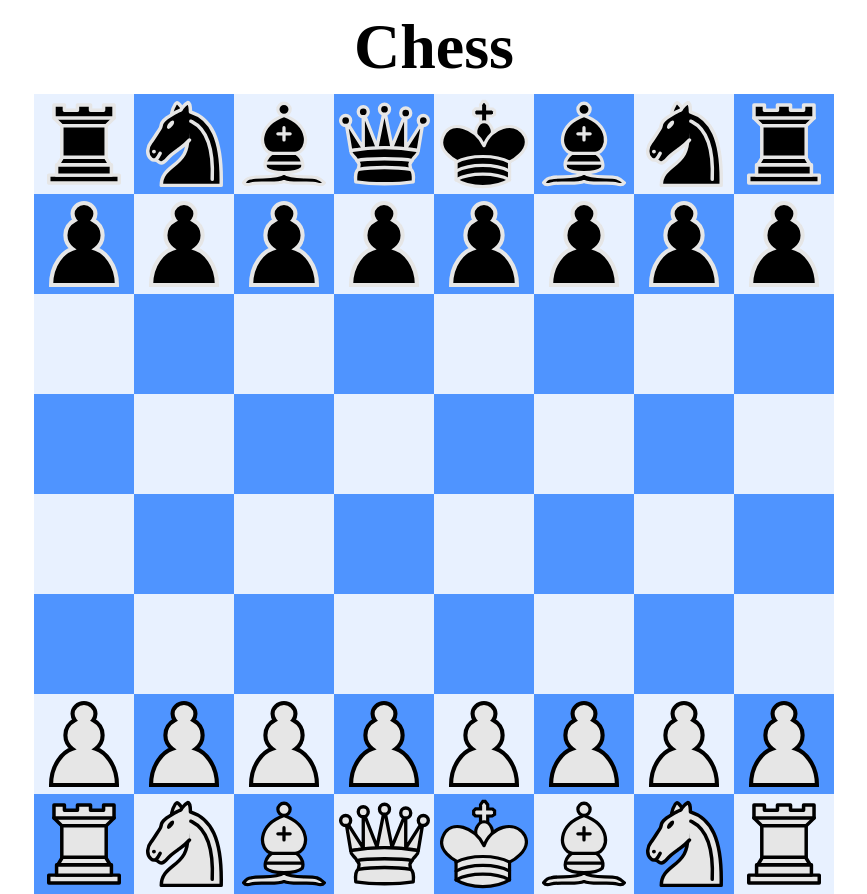
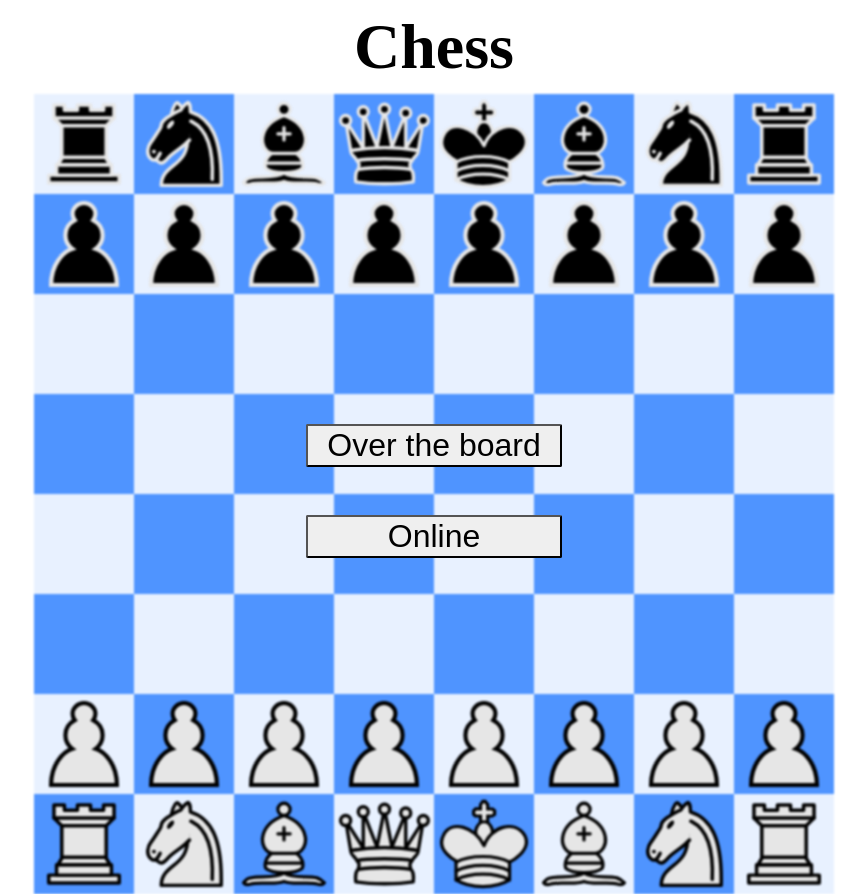
Before and after one commit to CHRISO1503/chess, a React (Vite) app in the folder frontend/: page / in a window 1280 px wide. Shown: the whole page, without its empty margins (206-1073 px from the left). Built offline with nearby package versions, Linux system fonts and the light colour scheme; no server answers.

Commit message:
Created a main menu for choosing game mode

```diff
--- a/frontend/src/components/board.tsx
+++ b/frontend/src/components/game/board.tsx
@@ -1,5 +1,5 @@
 import { useEffect, useState } from "react";
-import { tileWidth } from "../home";
+import { tileWidth } from "./game";
 
 export default function Board() {
     const [tileMap, setTileMap] = useState([] as number[][]);
--- /dev/null
+++ b/frontend/src/components/game/game.tsx
@@ -0,0 +1,119 @@
+import { useEffect, useState } from "react";
+import Board from "./board";
+import GameLogic from "./gameLogic";
+import Pieces from "./pieces";
+import socketIOClient from "socket.io-client";
+import { deployed } from "../../appSettings";
+
+const ENDPOINT = deployed ? "" : "http://localhost:5000";
+export const pieceWidth = 70;
+export const tileWidth = 100;
+export const backRank = ["R", "N", "B", "Q", "K", "B", "N", "R"];
+
+export interface SquareInfo {
+    pieceType?: string;
+    isWhite?: boolean;
+}
+
+export function cloneGrid(grid: any[][]) {
+    const newGrid = [...grid];
+    newGrid.forEach((row, i) => (newGrid[i] = [...row]));
+    return newGrid;
+}
+
+export function initialiseBoardMapAndMoveMap() {
+    // Initialise boardMap and moveMap
+    let boardMap = [] as SquareInfo[][];
+    let moveMap = [] as boolean[][];
+    for (let i = 0; i < 8; i++) {
+        boardMap.push([]);
+        moveMap.push([]);
+        for (let j = 0; j < 8; j++) {
+            moveMap[i].push(false);
+            switch (i) {
+                case 0:
+                    boardMap[i].push({
+                        pieceType: backRank[j],
+                        isWhite: false,
+                    });
+                    break;
+                case 7:
+                    boardMap[i].push({
+                        pieceType: backRank[j],
+                        isWhite: true,
+                    });
+                    break;
+                case 1:
+                    boardMap[i].push({ pieceType: "P", isWhite: false });
+                    break;
+                case 6:
+                    boardMap[i].push({ pieceType: "P", isWhite: true });
+                    break;
+                default:
+                    boardMap[i].push({});
+                    break;
+            }
+        }
+    }
+    boardMap = boardMap[0].map((_, colIndex) =>
+        boardMap.map((row) => row[colIndex])
+    );
+    return { moveMap: moveMap, boardMap: boardMap };
+}
+
+export default function Game({ gameMode }: { gameMode: string }) {
+    const [boardMap, setBoardMap] = useState([] as SquareInfo[][]);
+    const [moveMap, setMoveMap] = useState([] as boolean[][]);
+    const [isACheck, setIsACheck] = useState({
+        isACheck: false,
+        isWhite: false,
+    });
+    const [response, setResponse] = useState("");
+    const [playerNumber, setPlayerNumber] = useState(-1);
+    const [gameNumber, setGameNumber] = useState(-1);
+
+    useEffect(() => {
+        if (playerNumber == -1) {
+            const socket = socketIOClient(ENDPOINT);
+            socket.on("connect", () => console.log("Connected to server"));
+            socket.on("player-number", (playerNumber) => {
+                setPlayerNumber(playerNumber);
+                console.log(playerNumber);
+            });
+        }
+    }, []);
+
+    useEffect(() => {
+        setMoveMap(cloneGrid(initialiseBoardMapAndMoveMap().moveMap));
+        setBoardMap(cloneGrid(initialiseBoardMapAndMoveMap().boardMap));
+    }, []);
+
+    return (
+        <>
+            <div
+                style={{
+                    display: "flex",
+                    justifyContent: "center",
+                    minWidth: tileWidth * 8,
+                }}
+            >
+                <div style={{ position: "absolute" }}>
+                    <Board />
+                </div>
+                <div style={{ position: "absolute" }}>
+                    <Pieces boardMap={boardMap} />
+                </div>
+                <div style={{ position: "absolute" }}>
+                    <GameLogic
+                        moveMap={moveMap}
+                        setMoveMap={setMoveMap}
+                        boardMap={boardMap}
+                        setBoardMap={setBoardMap}
+                        isACheck={isACheck}
+                        setIsACheck={setIsACheck}
+                    />
+                </div>
+            </div>
+        </>
+    );
+}
--- a/frontend/src/components/pieces.tsx
+++ b/frontend/src/components/game/pieces.tsx
@@ -1,4 +1,4 @@
-import { SquareInfo } from "../home";
+import { SquareInfo } from "./game";
 import Piece from "./piece";
 
 export default function Pieces({ boardMap }: { boardMap: SquareInfo[][] }) {
--- a/frontend/src/components/promotePopup.tsx
+++ b/frontend/src/components/game/promotePopup.tsx
@@ -1,5 +1,5 @@
 import { useEffect, useState } from "react";
-import { pieceWidth, tileWidth } from "../home";
+import { pieceWidth, tileWidth } from "./game";
 import { Promotion } from "./gameLogic";
 import { sizeMultipliers, whiteAssets, blackAssets } from "./piece";
 
@@ -16,7 +16,7 @@ export default function PromotePopup({
     const pieces = ["N", "B", "R", "Q"];
 
     useEffect(() => {
-        if (!isWhitesTurn) {
+        if (isWhitesTurn) {
             setPromotionAssets(whiteAssets.slice(1, 5));
         } else {
             setPromotionAssets(blackAssets.slice(1, 5));
@@ -25,7 +25,7 @@ export default function PromotePopup({
 
     return (
         <>
-            {promotion ? (
+            {promotion?.promotion ? (
                 <div
                     style={{
                         position: "absolute",
--- a/frontend/src/components/validMoves.tsx
+++ b/frontend/src/components/game/validMoves.tsx
@@ -1,4 +1,4 @@
-import { tileWidth } from "../home";
+import { tileWidth } from "./game";
 
 export default function ValidMoves({
     moveMap,
--- a/frontend/src/components/winnerPopup.tsx
+++ b/frontend/src/components/game/winnerPopup.tsx
@@ -1,4 +1,4 @@
-import { tileWidth } from "../home";
+import { tileWidth } from "./game";
 import { Winner } from "./gameLogic";
 
 export default function WinnerPopup({ playerWins }: { playerWins: Winner }) {
--- /dev/null
+++ b/frontend/src/components/homeMenu.tsx
@@ -0,0 +1,56 @@
+import "../home.css";
+import Board from "./game/board";
+import {
+    cloneGrid,
+    initialiseBoardMapAndMoveMap,
+    tileWidth,
+} from "./game/game";
+import Pieces from "./game/pieces";
+
+export default function HomeMenu({
+    setGameMode,
+}: {
+    setGameMode: (value: string) => void;
+}) {
+    return (
+        <div
+            style={{
+                display: "flex",
+                flexDirection: "column",
+                alignItems: "center",
+            }}
+        >
+            <div style={{ position: "absolute", filter: "blur(1px)" }}>
+                <Board />
+            </div>
+            <div style={{ position: "absolute", filter: "blur(1px)" }}>
+                <Pieces
+                    boardMap={cloneGrid(
+                        initialiseBoardMapAndMoveMap().boardMap
+                    )}
+                />
+            </div>
+            <div
+                style={{
+                    position: "absolute",
+                    top: tileWidth * 4,
+                    display: "flex",
+                    flexDirection: "column",
+                }}
+            >
+                <button
+                    className="home-menu"
+                    onClick={() => setGameMode("offline")}
+                >
+                    Over the board
+                </button>
+                <button
+                    className="home-menu"
+                    onClick={() => setGameMode("online")}
+                >
+                    Online
+                </button>
+            </div>
+        </div>
+    );
+}
--- /dev/null
+++ b/frontend/src/home.css
@@ -0,0 +1,16 @@
+button.home-menu {
+    min-width: 20vw;
+    min-height: 5vh;
+    margin: 3vh;
+    font-size: 2em;
+    border-radius: 2px;
+}
+
+button.home-menu:hover {
+    cursor: pointer;
+    background-color: grey;
+}
+
+.blur-content {
+    filter: blur(2px);
+}
--- a/frontend/src/home.tsx
+++ b/frontend/src/home.tsx
@@ -1,83 +1,19 @@
-import { useEffect, useState } from "react";
-import Board from "./components/board";
-import GameLogic from "./components/gameLogic";
-import Pieces from "./components/pieces";
-import socketIOClient from "socket.io-client";
-import { deployed } from "./appSettings";
-
-const ENDPOINT = deployed ? "" : "http://localhost:5000";
-export const pieceWidth = 70;
-export const tileWidth = 100;
-
-export interface SquareInfo {
-    pieceType?: string;
-    isWhite?: boolean;
-}
-
-export function cloneGrid(grid: any[][]) {
-    const newGrid = [...grid];
-    newGrid.forEach((row, i) => (newGrid[i] = [...row]));
-    return newGrid;
-}
+import { useState } from "react";
+import Game, { tileWidth } from "./components/game/game";
+import HomeMenu from "./components/homeMenu";
 
 export default function Home() {
-    const [boardMap, setBoardMap] = useState([] as SquareInfo[][]);
-    const backRank = ["R", "N", "B", "Q", "K", "B", "N", "R"];
-    const [moveMap, setMoveMap] = useState([] as boolean[][]);
-    const [isACheck, setIsACheck] = useState({
-        isACheck: false,
-        isWhite: false,
-    });
-    const [response, setResponse] = useState("");
+    const [gameMode, setGameMode] = useState("");
 
-    useEffect(() => {
-        const socket = socketIOClient(ENDPOINT);
-        socket.on("connect", () => console.log("Connected to server"));
-    }, []);
-
-    useEffect(() => {
-        // Initialise boardMap and moveMap
-        let boardMap = [] as SquareInfo[][];
-        let moveMap = [] as boolean[][];
-        for (let i = 0; i < 8; i++) {
-            boardMap.push([]);
-            moveMap.push([]);
-            for (let j = 0; j < 8; j++) {
-                moveMap[i].push(false);
-                switch (i) {
-                    case 0:
-                        boardMap[i].push({
-                            pieceType: backRank[j],
-                            isWhite: false,
-                        });
-                        break;
-                    case 7:
-                        boardMap[i].push({
-                            pieceType: backRank[j],
-                            isWhite: true,
-                        });
-                        break;
-                    case 1:
-                        boardMap[i].push({ pieceType: "P", isWhite: false });
-                        break;
-                    case 6:
-                        boardMap[i].push({ pieceType: "P", isWhite: true });
-                        break;
-                    default:
-                        boardMap[i].push({});
-                        break;
-                }
-            }
+    function gameModule(gameMode: string) {
+        if (gameMode == "offline") {
+            return <Game gameMode={"offline"} />;
+        } else if (gameMode == "online") {
+            return <Game gameMode={"online"} />;
+        } else {
+            return <HomeMenu setGameMode={setGameMode} />;
         }
-        setMoveMap(moveMap.slice());
-        // Set transpose
-        setBoardMap(
-            boardMap[0].map((_, colIndex) =>
-                boardMap.map((row) => row[colIndex])
-            )
-        );
-    }, []);
-
+    }
     return (
         <>
             <h1
@@ -91,30 +27,7 @@ export default function Home() {
             >
                 Chess
             </h1>
-            <div
-                style={{
-                    display: "flex",
-                    justifyContent: "center",
-                    minWidth: tileWidth * 8,
-                }}
-            >
-                <div style={{ position: "absolute" }}>
-                    <Board />
-                </div>
-                <div style={{ position: "absolute" }}>
-                    <Pieces boardMap={boardMap} />
-                </div>
-                <div style={{ position: "absolute" }}>
-                    <GameLogic
-                        moveMap={moveMap}
-                        setMoveMap={setMoveMap}
-                        boardMap={boardMap}
-                        setBoardMap={setBoardMap}
-                        isACheck={isACheck}
-                        setIsACheck={setIsACheck}
-                    />
-                </div>
-            </div>
+            {gameModule(gameMode)}
         </>
     );
 }
--- a/frontend/src/main.tsx
+++ b/frontend/src/main.tsx
@@ -6,7 +6,5 @@ import Home from "./home";
 const router = createBrowserRouter([{ path: "/", element: <Home /> }]);
 
 ReactDOM.createRoot(document.getElementById("root") as HTMLElement).render(
-    <React.StrictMode>
-        <RouterProvider router={router} />
-    </React.StrictMode>
+    <RouterProvider router={router} />
 );
```
Also changed, not shown: frontend/src/components/game/gameLogic.tsx (renamed from frontend/src/components/gameLogic.tsx, +6 -10 lines), frontend/src/components/game/piece.tsx (renamed from frontend/src/components/piece.tsx, +13 -13 lines), 2 other files (tests, documents, lock files or other folders).
